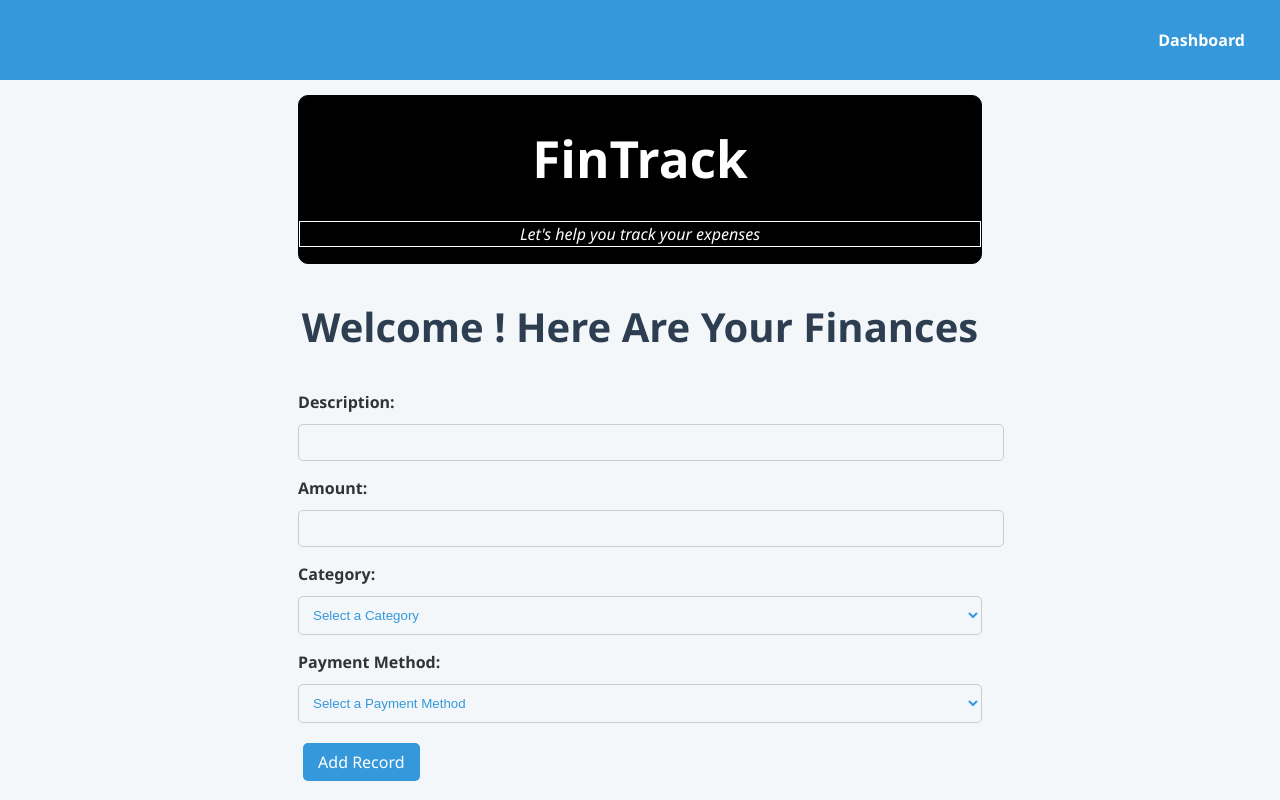
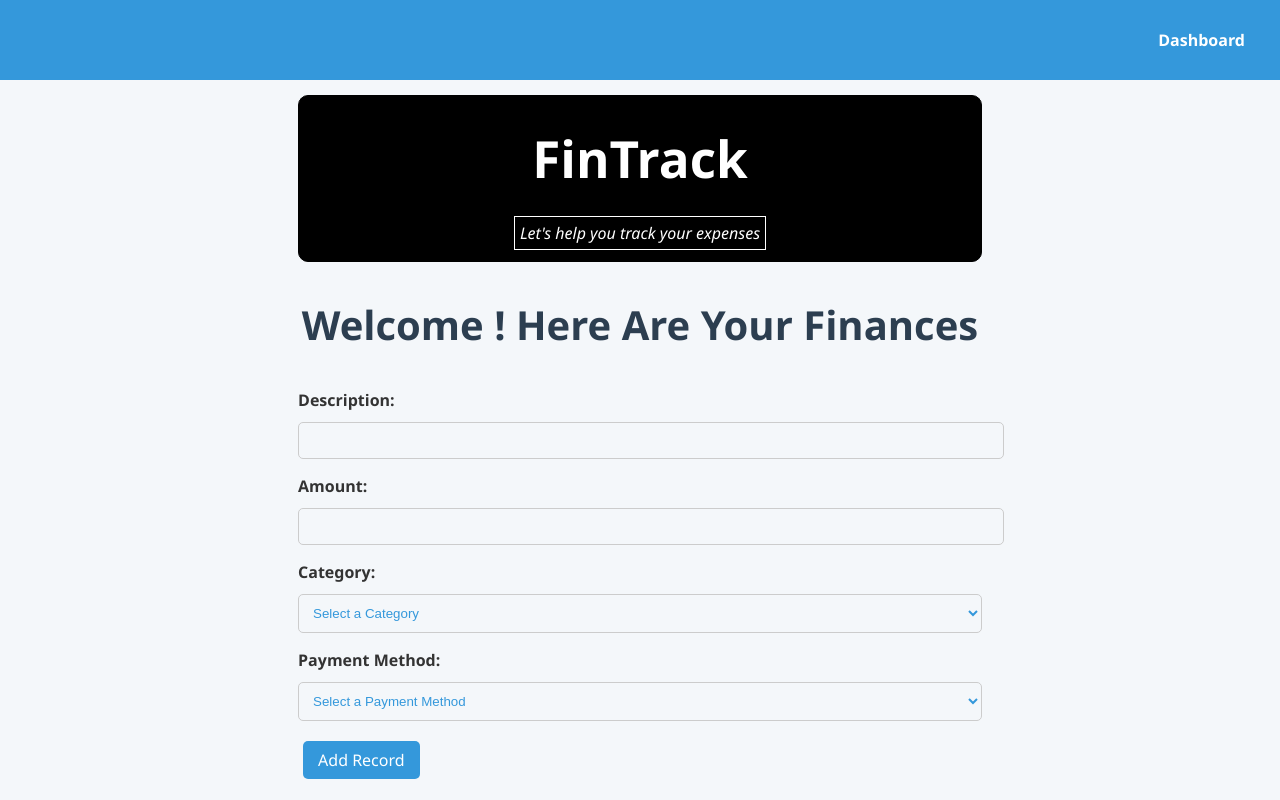
Before and after one commit to Nebenmor/FinTrack, a React (Vite) app in the folder client/: page / in a window 1280 px wide. Shown: the top 800 px of the page. Built offline with nearby package versions, Linux system fonts and the light colour scheme; no server answers.

Commit message:
update padding

```diff
--- a/client/src/App.css
+++ b/client/src/App.css
@@ -83,8 +83,11 @@ html {
 
 .brand p {
   font-style: italic;
+}
+
+.p-border {
   border: 1px solid white;
-
+  padding: 5px;
 }
 
 .greeting {
--- a/client/src/pages/dashboard/Dashboard.tsx
+++ b/client/src/pages/dashboard/Dashboard.tsx
@@ -22,7 +22,7 @@ export const Dashboard = () => {
   return <div className="className">
     <div className="brand" >
       <h1>FinTrack</h1>
-      <p>Let's help you track your expenses</p>
+      <p><span className="p-border">Let's help you track your expenses</span></p>
     </div>
     <h2 className="greeting">Welcome {user?.firstName}! Here Are Your Finances</h2>
     <FinancialRecordForm />
```
